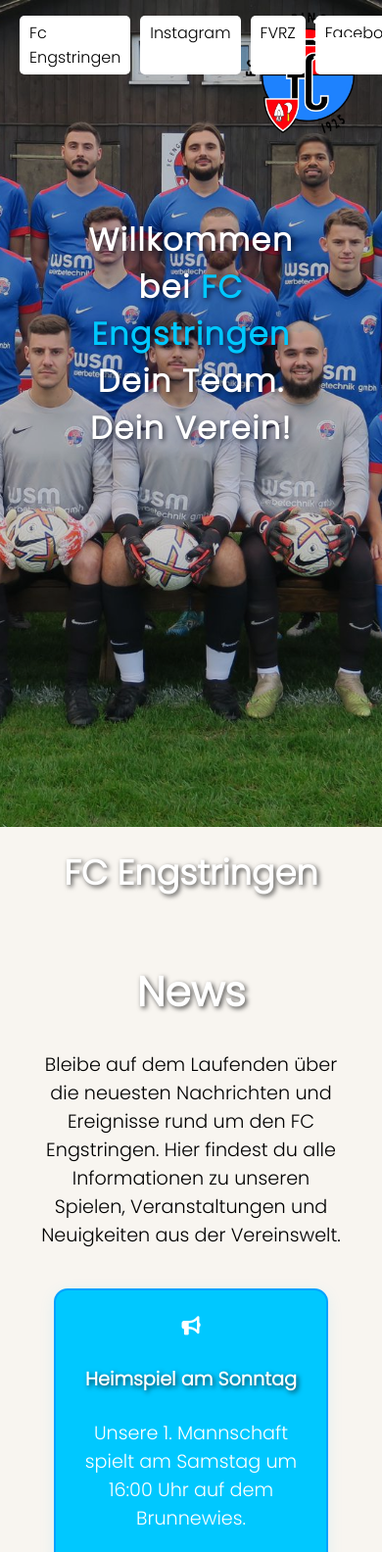
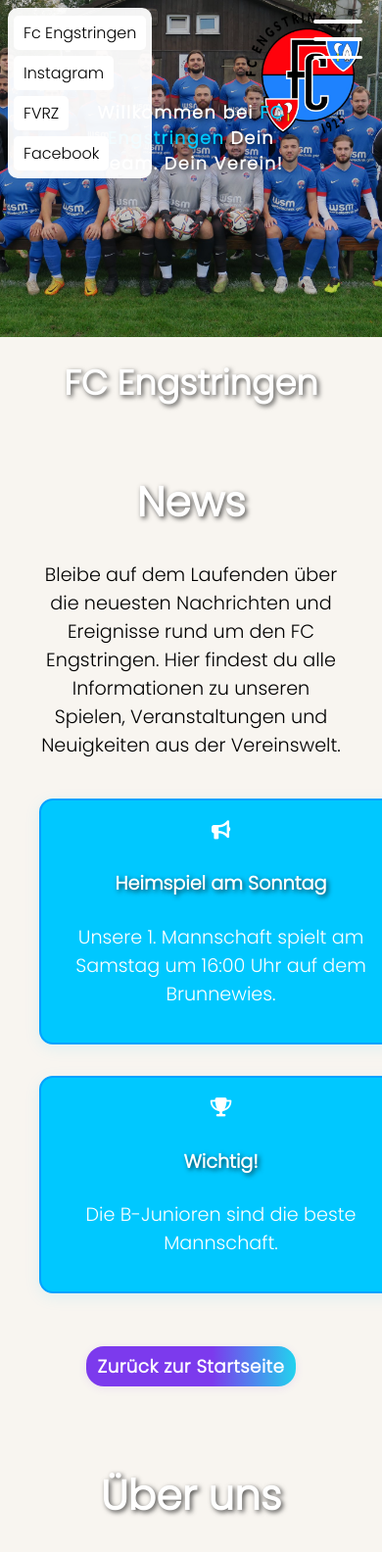
Before and after one commit to GalaxyDestroyer-123/meine-website, a plain HTML site: page index.html in a window 390 px wide. Shown: the top 1584 px of the page at 98% size. Drawn offline with nearby package versions, Linux system fonts and the light colour scheme.

Commit message:
Add files via upload

```diff
--- a/styles.css
+++ b/styles.css
@@ -616,3 +616,65 @@
   margin-bottom: 10px;
   box-shadow: 0 2px 8px rgba(0,0,0,0.12);
 }
+
+/* Mobile Optimierung */
+@media (max-width: 700px) {
+  .Container {
+    flex-direction: column;
+    align-items: flex-start;
+    gap: 6px;
+    left: 8px;
+    top: 8px;
+    font-size: 14px;
+    position: fixed;
+    background: rgba(255,255,255,0.95);
+    padding: 8px 6px 8px 6px;
+    border-radius: 10px;
+    z-index: 2001;
+  }
+  .logo-fixed {
+    width: 60px;
+    top: 8px;
+    right: 8px;
+    padding: 3px 6px;
+  }
+  .header-container {
+    height: auto;
+    min-height: 320px;
+    padding-bottom: 24px;
+  }
+  .header-container h1,
+  .header-container p {
+    font-size: 1.1em;
+    margin: 10px 0;
+  }
+  .team-photo-large {
+    max-width: 98vw;
+    height: 32vh;
+    margin-top: 18px;
+  }
+  .team-details {
+    padding: 18px 6px;
+    font-size: 1em;
+  }
+  .modern-btn {
+    font-size: 0.95em;
+    padding: 7px 12px;
+  }
+  .news-cards {
+    flex-direction: column;
+    align-items: center;
+    gap: 12px;
+  }
+  .news-card {
+    width: 90vw;
+    min-width: unset;
+    padding: 16px 8px;
+  }
+  .footer-content {
+    flex-direction: column;
+    align-items: center;
+    gap: 10px;
+    font-size: 13px;
+  }
+}
```
